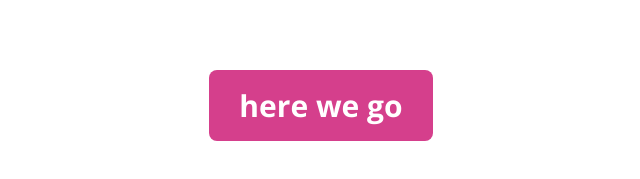
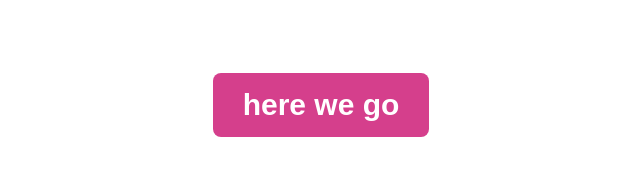
Before and after one commit to ljones315/smolt, a React (Create React App) app: page / in a window 1280 px wide. Shown: the part 295-474 px from the top of the page, without its empty margins (319-959 px from the left). Built offline with nearby package versions, Linux system fonts and the light colour scheme.

Commit message:
More changes

```diff
--- a/package.json
+++ b/package.json
@@ -7,7 +7,8 @@
     "react-dom": "^16.13.1",
     "react-jss": "^10.4.0",
     "react-scripts": "3.4.3",
-    "typeface-open-sans": "^1.1.13"
+    "typeface-open-sans": "^1.1.13",
+    "typeface-source-code-pro": "^1.1.13"
   },
   "scripts": {
     "start": "react-scripts start",
--- a/src/App.tsx
+++ b/src/App.tsx
@@ -1,5 +1,5 @@
 import React, { useState } from 'react';
-import Main from './Main';
+import MainScreen from './MainScreen';
 import StartScreen from './StartScreen';
 
 const App: React.FC = () => {
@@ -10,7 +10,7 @@ const App: React.FC = () => {
       {rawText == null ? (
         <StartScreen setRawText={setRawText} />
       ) : (
-        <Main rawText={rawText} />
+        <MainScreen rawText={rawText} />
       )}
     </div>
   );
--- a/src/CommentBox.tsx
+++ b/src/CommentBox.tsx
@@ -1,20 +1,44 @@
 import React, { useState } from 'react';
+import { createUseStyles } from 'react-jss';
 import { Comment } from './types';
 import { sumPoints } from './util';
+
+const useStyles = createUseStyles({
+  container: {},
+  header: {
+    border: '1px black inset',
+    padding: '1em',
+  },
+  results: {
+    fontSize: '14px',
+    // backgroundColor:
+  },
+  resultsContainer: {
+    margin: '0 1em',
+    overflowX: 'auto',
+    overflowY: 'hidden',
+    marginTop: '0.5em',
+  },
+});
 
 interface Props {
   comment: Comment;
 }
 
 const CommentBox: React.FC<Props> = ({ comment }: Props) => {
+  const classes = useStyles();
   const [show, setShow] = useState(false);
   return (
-    <div onClick={(): void => setShow(!show)}>
-      {comment.text} [{sumPoints(comment)}]
+    <div className={classes.container}>
+      <div className={classes.header} onClick={(): void => setShow(!show)}>
+        {comment.text} [{sumPoints(comment)}]
+      </div>
       {show && (
-        <div>
+        <div className={classes.resultsContainer}>
           {comment.results.map((r, i) => (
-            <div key={i}>{r.message}</div>
+            <div key={i} className={classes.results}>
+              <pre>{r.message}</pre>
+            </div>
           ))}
         </div>
       )}
--- a/src/Main.tsx
+++ /dev/null
@@ -1,28 +0,0 @@
-import React, { useState } from 'react';
-import CommentBox from './CommentBox';
-import { parseText } from './parse';
-import { Comment } from './types';
-
-interface Props {
-  rawText: string;
-}
-
-const Main: React.FC<Props> = ({ rawText }: Props) => {
-  const results = parseText(rawText);
-  const badResults = results.filter(r => r.value !== 0);
-  const [comments, setComments] = useState<Comment[]>(
-    badResults.map(r => ({ text: r.name, results: [r] }))
-  );
-
-  console.log(results);
-
-  return (
-    <div>
-      {comments.map((c, i) => (
-        <CommentBox key={i} comment={c} />
-      ))}
-    </div>
-  );
-};
-
-export default Main;
--- /dev/null
+++ b/src/MainScreen.tsx
@@ -0,0 +1,46 @@
+import React, { useState } from 'react';
+import { createUseStyles } from 'react-jss';
+import CommentBox from './CommentBox';
+import { parseText } from './parse';
+import { Comment } from './types';
+
+const useStyles = createUseStyles({
+  root: {
+    display: 'flex',
+    alignItems: 'center',
+    flexDirection: 'column',
+    padding: '1em 10%',
+    paddingBottom: '-1em',
+  },
+  cardContainer: {
+    width: '100%',
+    marginBottom: '1em',
+  },
+});
+
+interface Props {
+  rawText: string;
+}
+
+const MainScreen: React.FC<Props> = ({ rawText }: Props) => {
+  const classes = useStyles();
+  const results = parseText(rawText);
+  const badResults = results.filter(r => r.value !== 0);
+  const [comments, setComments] = useState<Comment[]>(
+    badResults.map(r => ({ text: r.name, results: [r] }))
+  );
+
+  console.log(results);
+
+  return (
+    <div className={classes.root}>
+      {comments.map((c, i) => (
+        <div key={i} className={classes.cardContainer}>
+          <CommentBox comment={c} />
+        </div>
+      ))}
+    </div>
+  );
+};
+
+export default MainScreen;
--- a/src/StartScreen.tsx
+++ b/src/StartScreen.tsx
@@ -3,7 +3,7 @@ import { createUseStyles } from 'react-jss';
 
 const useStyles = createUseStyles({
   root: {
-    height: '100vh',
+    minHeight: '100vh',
     display: 'flex',
     flexDirection: 'column',
     alignItems: 'center',
@@ -15,7 +15,6 @@ const useStyles = createUseStyles({
     fontSize: '30px',
     borderRadius: '8px',
     fontWeight: 'bold',
-    fontFamily: 'Open Sans',
     color: 'white',
     backgroundColor: '#D53F8C',
   },
--- /dev/null
+++ b/src/css/global.css
@@ -0,0 +1,6 @@
+body {
+  font-family: 'Open Sans', sans-serif;
+}
+pre {
+  font-family: 'Source Code Pro', monospace;
+}
--- a/src/index.tsx
+++ b/src/index.tsx
@@ -2,7 +2,9 @@ import React from 'react';
 import ReactDOM from 'react-dom';
 import App from './App';
 import 'typeface-open-sans';
-import './reset.css';
+import 'typeface-source-code-pro';
+import './css/reset.css';
+import './css/global.css';
 
 ReactDOM.render(
   <React.StrictMode>
--- a/src/parse.ts
+++ b/src/parse.ts
@@ -28,5 +28,5 @@ export const parseText = (rawText: string): Result[] => {
     }
   }
   results.push(currResult);
-  return results;
+  return results.map(r => ({ ...r, message: r.message.trim() }));
 };
```
Also changed, not shown: src/css/reset.css (renamed from src/reset.css), 1 other file (tests, documents, lock files or other folders).
